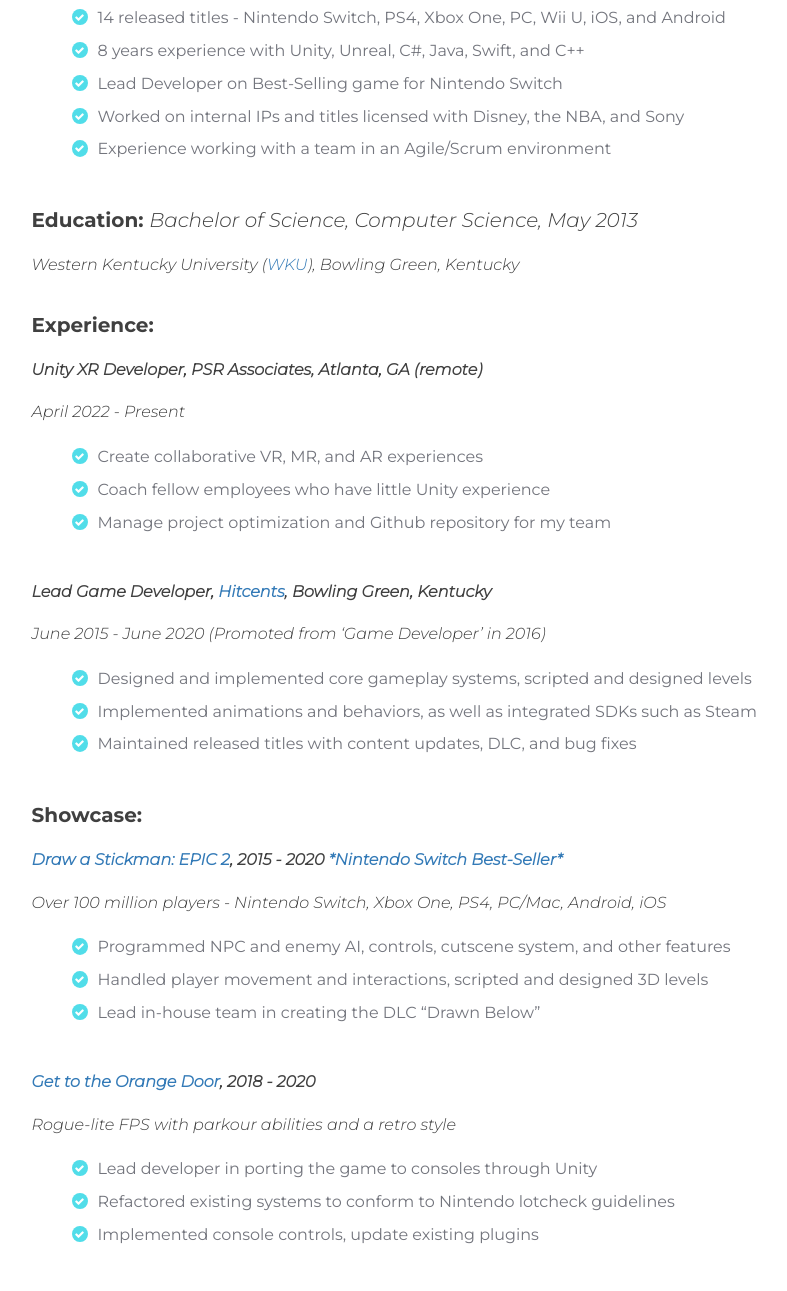
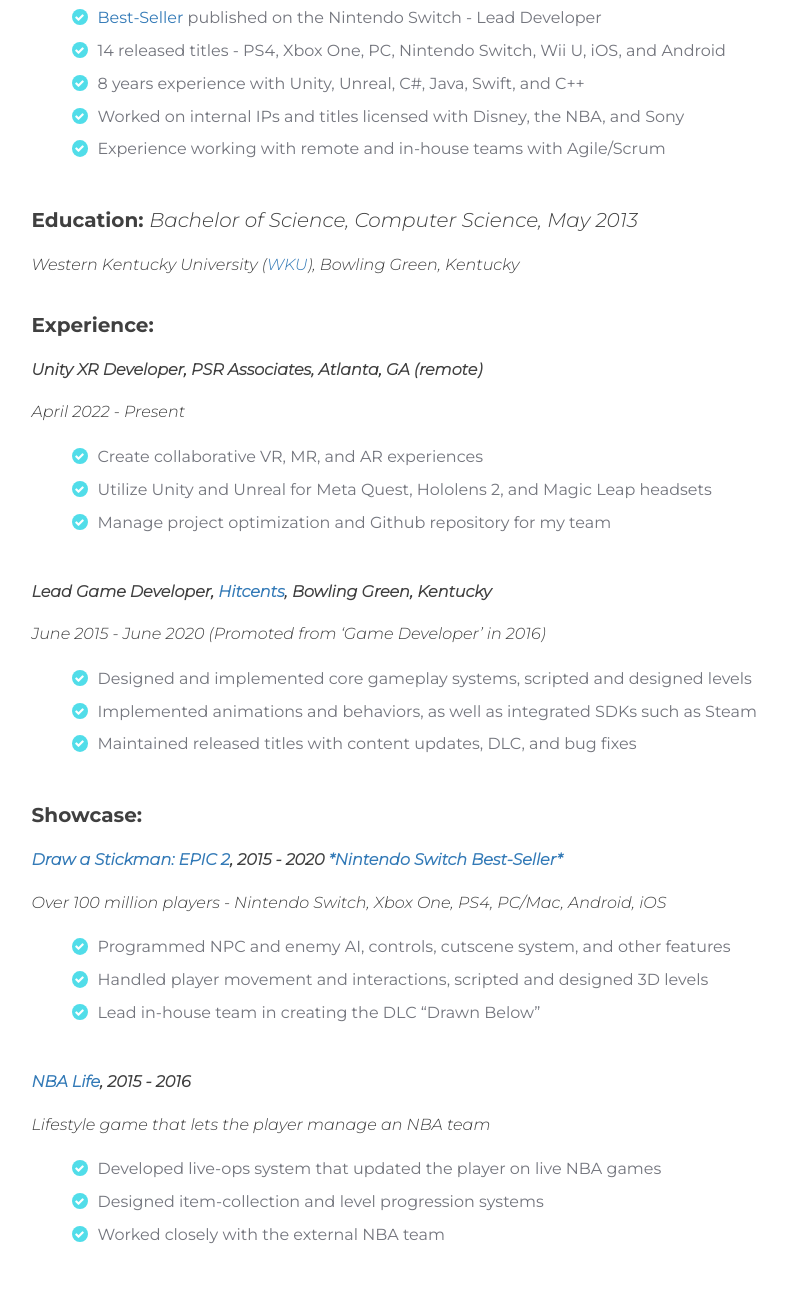
Before and after one commit to Matt-Childress/Matt-Childress.github.io, a plain HTML site: page resume.html in a window 1280 px wide. Shown: the part 740-2031 px from the top of the page, without its empty margins (136-923 px from the left). Drawn offline with nearby package versions, Linux system fonts and the light colour scheme.

Commit message:
update resume html page to match

```diff
--- a/resume.html
+++ b/resume.html
@@ -122,11 +122,11 @@
 		  </div>
 		  <p><h4><b>Skills: </b><i>Development/Design information and skills</i></h4>
 		    <ul>
-			  <li>14 released titles - Nintendo Switch, PS4, Xbox One, PC, Wii U, iOS, and Android</li>
+			  <li><a href="https://nintendoeverything.com/switch-eshop-charts-5-25-19/">Best-Seller</a> published on the Nintendo Switch - Lead Developer</li>
+			  <li>14 released titles - PS4, Xbox One, PC, Nintendo Switch, Wii U, iOS, and Android</li>
 			  <li>8 years experience with Unity, Unreal, C#, Java, Swift, and C++</li>
-			  <li>Lead Developer on Best-Selling game for Nintendo Switch</li>
               <li>Worked on internal IPs and titles licensed with Disney, the NBA, and Sony</li>
-              <li>Experience working with a team in an Agile/Scrum environment</li>
+              <li>Experience working with remote and in-house teams with Agile/Scrum</li>
             </ul>
 		  </p>
 		  <p><h4><b>Education: </b><i>Bachelor of Science, Computer Science, May 2013</i></h4>
@@ -137,7 +137,7 @@
 		    <h5><i>April 2022 - Present</i></h5>
 		    <ul>
               <li>Create collaborative VR, MR, and AR experiences</li>
-              <li>Coach fellow employees who have little Unity experience</li>
+              <li>Utilize Unity and Unreal for Meta Quest, Hololens 2, and Magic Leap headsets</li>
               <li>Manage project optimization and Github repository for my team</li>
             </ul>
 		    <h5><b><i>Lead Game Developer, <a href="https://hitcents.com">Hitcents</a>, Bowling Green, Kentucky</i></b></h5>
@@ -156,12 +156,12 @@
 			  <li>Handled player movement and interactions, scripted and designed 3D levels</li>
               <li>Lead in-house team in creating the DLC “Drawn Below”</li>
             </ul>
-			<h5><b><i><a href="gttod.html">Get to the Orange Door</a>, 2018 - 2020</i></b></h5>
-			<h5><i>Rogue-lite FPS with parkour abilities and a retro style</i></h5>
+			<h5><b><i><a href="nbalife.html">NBA Life</a>, 2015 - 2016</i></b></h5>
+			<h5><i>Lifestyle game that lets the player manage an NBA team</i></h5>
 		    <ul>
-              <li>Lead developer in porting the game to consoles through Unity</li>
-			  <li>Refactored existing systems to conform to Nintendo lotcheck guidelines</li>
-			  <li>Implemented console controls, update existing plugins</li>
+              <li>Developed live-ops system that updated the player on live NBA games</li>
+			  <li>Designed item-collection and level progression systems</li>
+			  <li>Worked closely with the external NBA team</li>
             </ul>
 		  </p>
 		  <p><h4><b>References: </b><i>Available upon request</i></h4></p>
```
